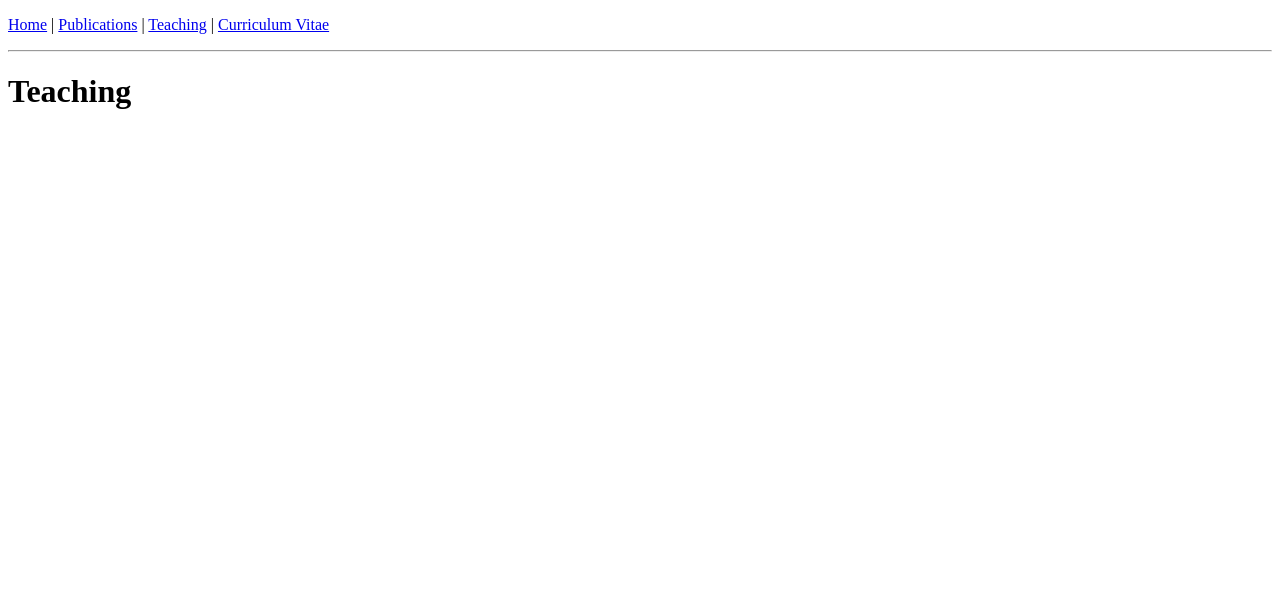
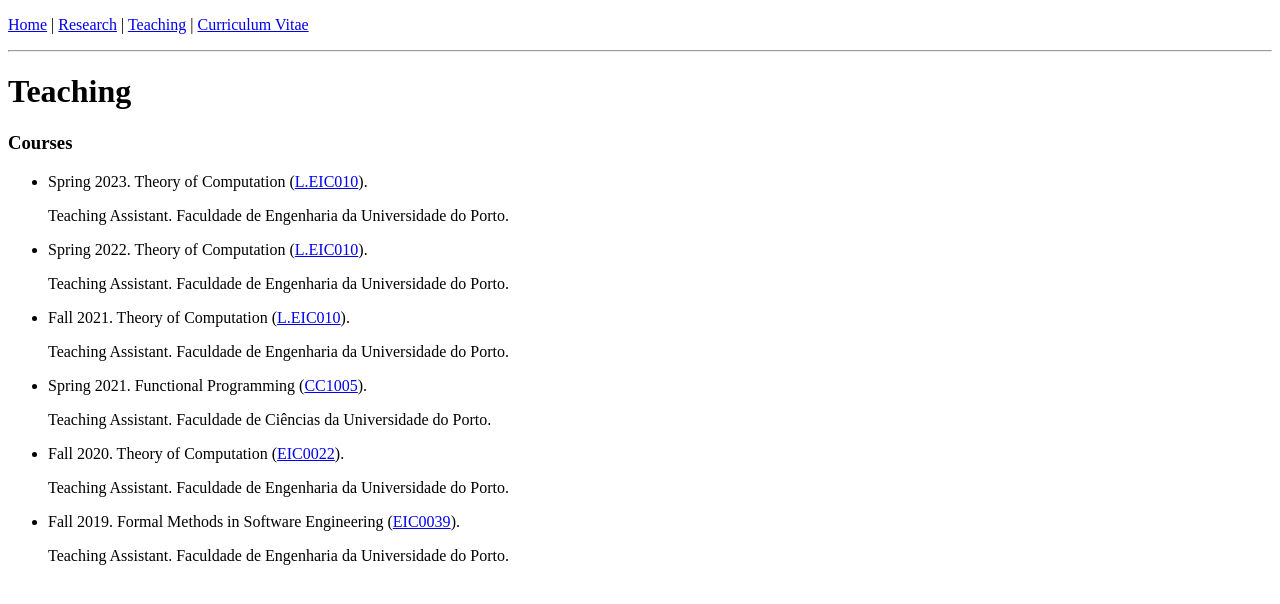
Before and after one commit to pedroangelo/pedroangelo.github.io, a plain HTML site: page pages/teaching.html in a window 1280 px wide. Drawn offline with Linux system fonts and the light colour scheme.

Commit message:
add course teaching

```diff
--- a/pages/teaching.html
+++ b/pages/teaching.html
@@ -5,10 +5,82 @@
 </head>
 <body>
 
-<p><a href="/index.html">Home</a> | <a href="/pages/publications.html">Publications</a> | <a href="/pages/teaching.html">Teaching</a> | <a href="/pages/curriculum-vitae.html">Curriculum Vitae</a></p>
+<p><a href="/index.html">Home</a> | <a href="/pages/research.html">Research</a> | <a href="/pages/teaching.html">Teaching</a> | <a href="/pages/curriculum-vitae.html">Curriculum Vitae</a></p>
 <hr></hr>
 
 <h1>Teaching</h1>
 
+<h3>Courses</h3>
+
+<ul>
+
+<li>
+<p>
+Spring 2023.
+Theory of Computation (<a href="https://sigarra.up.pt/feup/pt/UCURR_GERAL.FICHA_UC_VIEW?pv_ocorrencia_id=501672" target="_blank">L.EIC010</a>).
+</p>
+<p>
+Teaching Assistant.
+Faculdade de Engenharia da Universidade do Porto.
+</p>
+</li>
+
+<li>
+<p>
+Spring 2022.
+Theory of Computation (<a href="https://sigarra.up.pt/feup/pt/UCURR_GERAL.FICHA_UC_VIEW?pv_ocorrencia_id=484423" target="_blank">L.EIC010</a>).
+</p>
+<p>
+Teaching Assistant.
+Faculdade de Engenharia da Universidade do Porto.
+</p>
+</li>
+
+<li>
+<p>
+Fall 2021.
+Theory of Computation (<a href="https://sigarra.up.pt/feup/pt/UCURR_GERAL.FICHA_UC_VIEW?pv_ocorrencia_id=484403" target="_blank">L.EIC010</a>).
+</p>
+<p>
+Teaching Assistant.
+Faculdade de Engenharia da Universidade do Porto.
+</p>
+</li>
+
+<li>
+<p>
+Spring 2021.
+Functional Programming (<a href="https://sigarra.up.pt/fcup/pt/UCURR_GERAL.FICHA_UC_VIEW?pv_ocorrencia_id=460847" target="_blank">CC1005</a>).
+</p>
+<p>
+Teaching Assistant.
+Faculdade de Ciências da Universidade do Porto.
+</p>
+</li>
+
+<li>
+<p>
+Fall 2020.
+Theory of Computation (<a href="https://sigarra.up.pt/feup/pt/UCURR_GERAL.FICHA_UC_VIEW?pv_ocorrencia_id=459475" target="_blank">EIC0022</a>).
+</p>
+<p>
+Teaching Assistant.
+Faculdade de Engenharia da Universidade do Porto.
+</p>
+</li>
+
+<li>
+<p>
+Fall 2019.
+Formal Methods in Software Engineering (<a href="https://sigarra.up.pt/feup/pt/UCURR_GERAL.FICHA_UC_VIEW?pv_ocorrencia_id=436455" target="_blank">EIC0039</a>).
+</p>
+<p>
+Teaching Assistant.
+Faculdade de Engenharia da Universidade do Porto.
+</p>
+</li>
+
+</ul>
+
 </body>
 </html>
```
Also changed, not shown: index.html (+1 -1 lines), pages/curriculum-vitae.html (+1 -1 lines), pages/research.html (renamed from pages/publications.html, +31 -5 lines).
